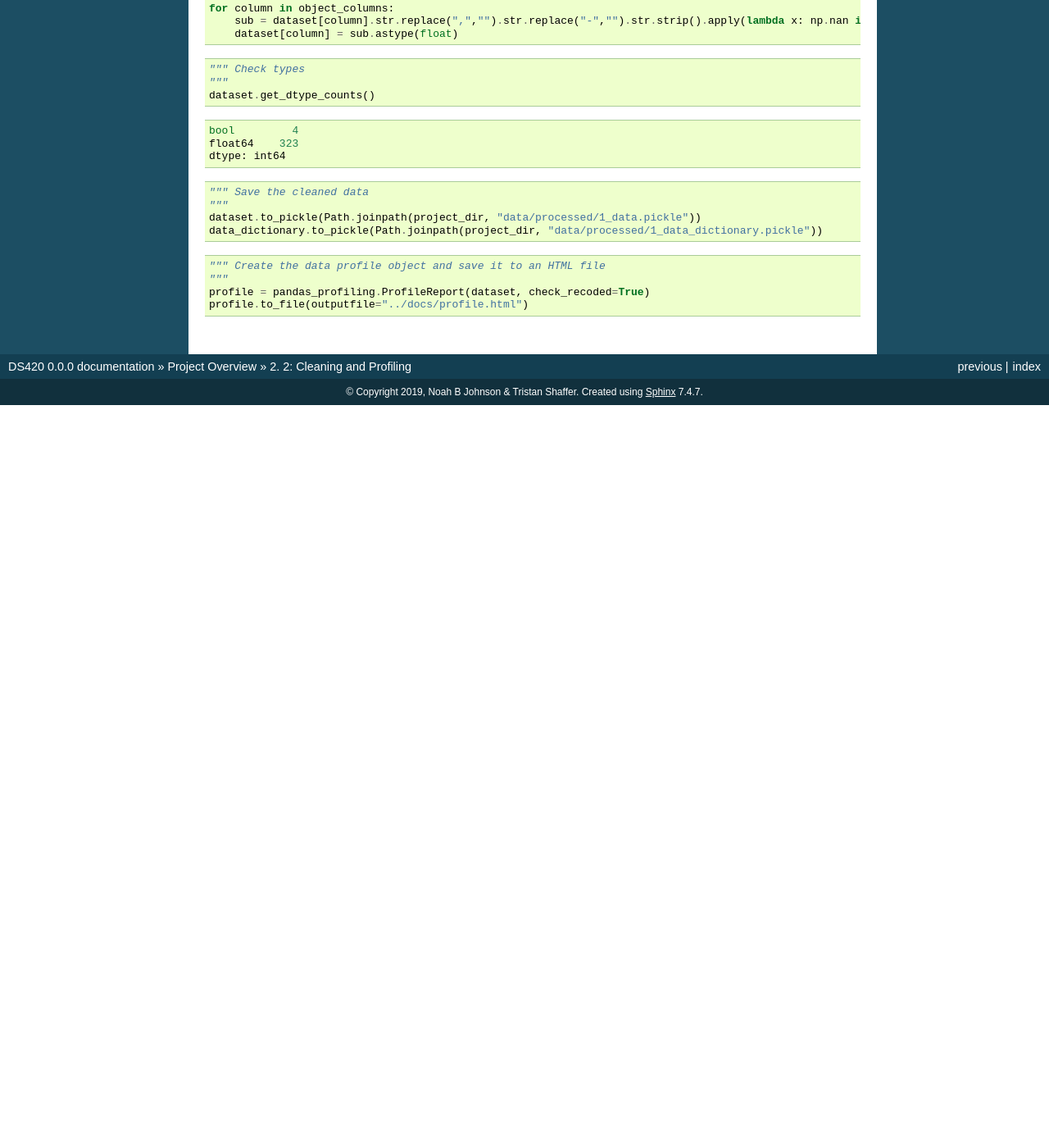
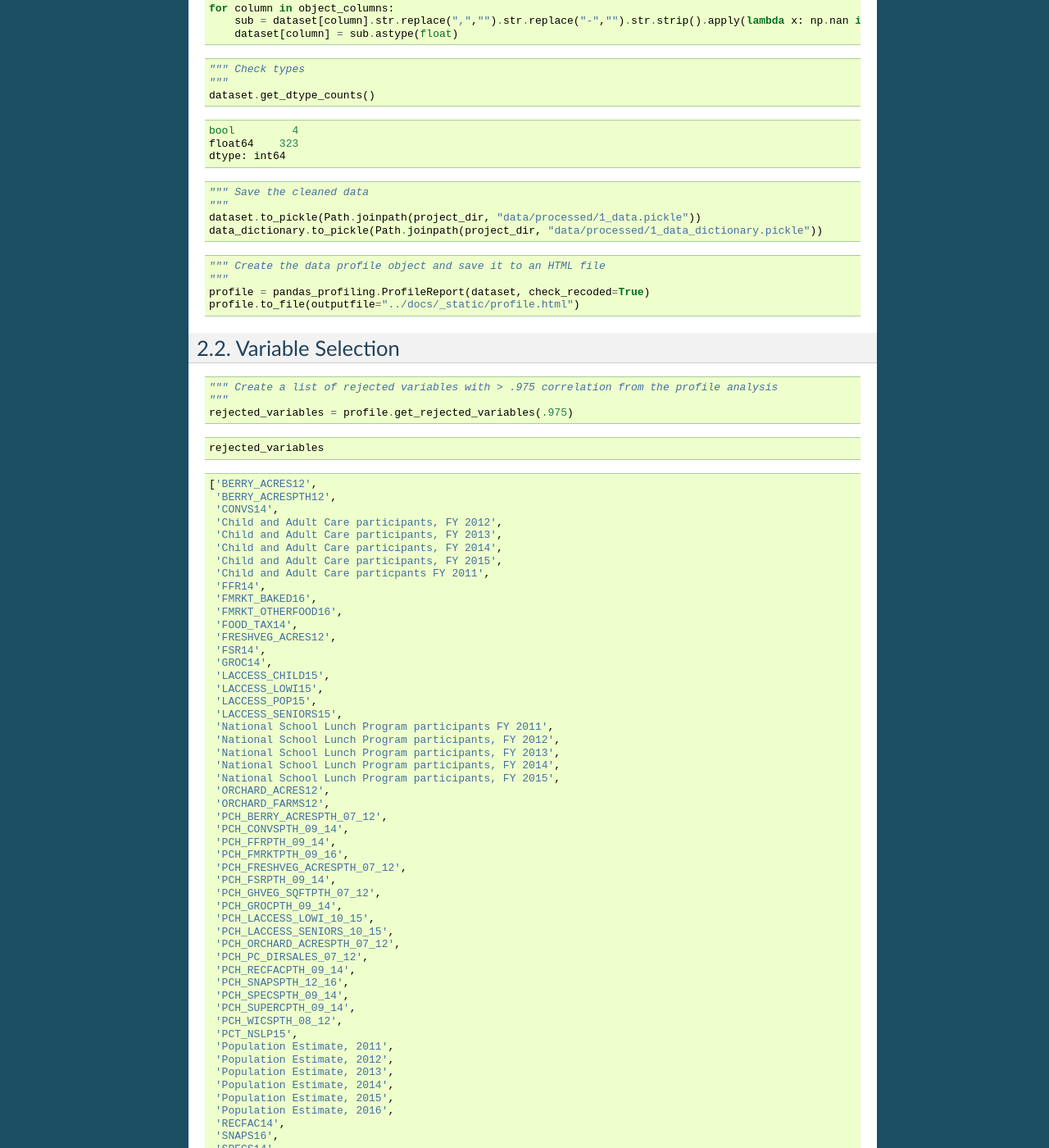
Before and after one commit to noahbjohnson/DS420, a Sphinx documentation site: the page built from docs/notebooks/1.rst, in a window 1280 px wide and 1400 px high, scrolled down 807 px. Shown: the whole window at 82% size. Built offline with Sphinx 7.4.7, drawn with Linux system fonts in a browser that asks for light colours; pages that are not in the unit, such as notebooks, are missing from menus; before the commit the page ends 1301 px from its top, so only the background shows below that; some of the changed text lies outside the part shown.

Commit message:
fixed profile docs

```diff
--- a/docs/getting-started.rst
+++ b/docs/getting-started.rst
@@ -37,9 +37,8 @@ The Makefile contains the central entry points for common tasks related to this
 
 Data Profile
 ~~~~~~~~~~~~~
-.. toctree::
 
-    Data Profile Report <profile>
+`Data Profile Report <_static/profile.html>`_
 
 Notebooks
 ~~~~~~~~~~
--- a/docs/notebooks/1.rst
+++ b/docs/notebooks/1.rst
@@ -95,4 +95,102 @@ Data Type Validation & Cleaning
     """ Create the data profile object and save it to an HTML file
     """
     profile = pandas_profiling.ProfileReport(dataset, check_recoded=True)
-    profile.to_file(outputfile="../docs/profile.html")
+    profile.to_file(outputfile="../docs/_static/profile.html")
+
+Variable Selection
+------------------
+
+.. code:: ipython3
+
+    """ Create a list of rejected variables with > .975 correlation from the profile analysis
+    """
+    rejected_variables = profile.get_rejected_variables(.975)
+
+.. code:: ipython3
+
+    rejected_variables
+
+
+
+
+.. parsed-literal::
+
+    ['BERRY_ACRES12',
+     'BERRY_ACRESPTH12',
+     'CONVS14',
+     'Child and Adult Care participants, FY 2012',
+     'Child and Adult Care participants, FY 2013',
+     'Child and Adult Care participants, FY 2014',
+     'Child and Adult Care participants, FY 2015',
+     'Child and Adult Care particpants FY 2011',
+     'FFR14',
+     'FMRKT_BAKED16',
+     'FMRKT_OTHERFOOD16',
+     'FOOD_TAX14',
+     'FRESHVEG_ACRES12',
+     'FSR14',
+     'GROC14',
+     'LACCESS_CHILD15',
+     'LACCESS_LOWI15',
+     'LACCESS_POP15',
+     'LACCESS_SENIORS15',
+     'National School Lunch Program participants FY 2011',
+     'National School Lunch Program participants, FY 2012',
+     'National School Lunch Program participants, FY 2013',
+     'National School Lunch Program participants, FY 2014',
+     'National School Lunch Program participants, FY 2015',
+     'ORCHARD_ACRES12',
+     'ORCHARD_FARMS12',
+     'PCH_BERRY_ACRESPTH_07_12',
+     'PCH_CONVSPTH_09_14',
+     'PCH_FFRPTH_09_14',
+     'PCH_FMRKTPTH_09_16',
+     'PCH_FRESHVEG_ACRESPTH_07_12',
+     'PCH_FSRPTH_09_14',
+     'PCH_GHVEG_SQFTPTH_07_12',
+     'PCH_GROCPTH_09_14',
+     'PCH_LACCESS_LOWI_10_15',
+     'PCH_LACCESS_SENIORS_10_15',
+     'PCH_ORCHARD_ACRESPTH_07_12',
+     'PCH_PC_DIRSALES_07_12',
+     'PCH_RECFACPTH_09_14',
+     'PCH_SNAPSPTH_12_16',
+     'PCH_SPECSPTH_09_14',
+     'PCH_SUPERCPTH_09_14',
+     'PCH_WICSPTH_08_12',
+     'PCT_NSLP15',
+     'Population Estimate, 2011',
+     'Population Estimate, 2012',
+     'Population Estimate, 2013',
+     'Population Estimate, 2014',
+     'Population Estimate, 2015',
+     'Population Estimate, 2016',
+     'RECFAC14',
+     'SNAPS16',
+     'SPECS14',
+     'SUPERC14',
+     'School Breakfast Program participants, FY 2013',
+     'School Breakfast Program participants, FY 2014',
+     'School Breakfast Program participants, FY 2015',
+     'State Population,  2011',
+     'State Population,  2013',
+     'State Population,  2014',
+     'State Population,  2015',
+     'State Population,  2016',
+     'State Population, 2010',
+     'State Population, 2012',
+     'Summer Food participants FY 2011',
+     'Summer Food participants, FY 2012',
+     'Summer Food participants, FY 2013',
+     'Summer Food participants, FY 2014',
+     'Summer Food participants, FY 2015',
+     'USDA Model And',
+     'USDA Model Or',
+     'VEG_ACRES12',
+     'VEG_ACRESPTH12',
+     'WIC participants FY 2011',
+     'WIC participants, FY 2012',
+     'WIC participants, FY 2013',
+     'WIC participants, FY 2014',
+     'WIC participants, FY 2015',
+     'WICS12']
```
Also changed, not shown: 1 other file.
